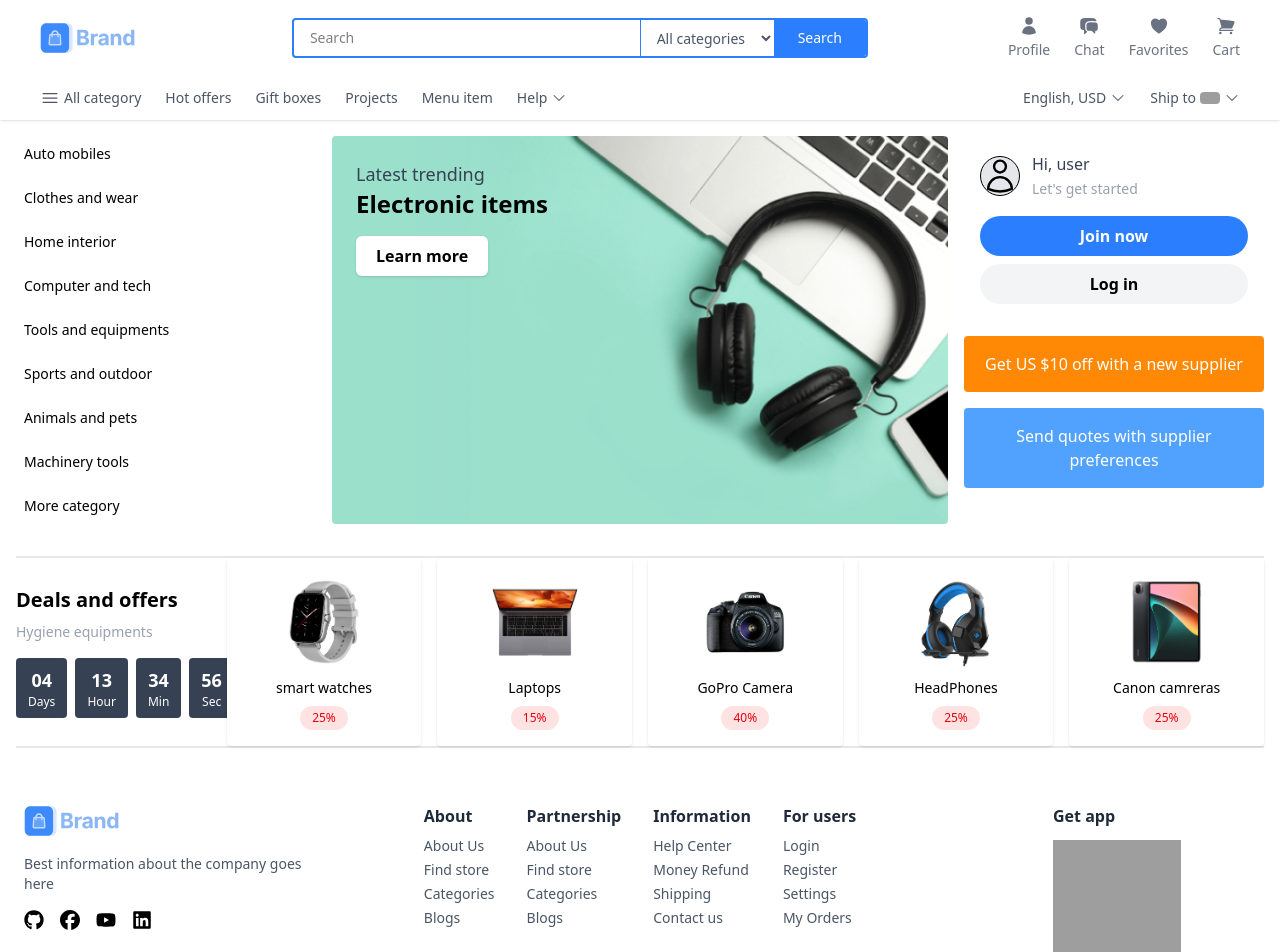
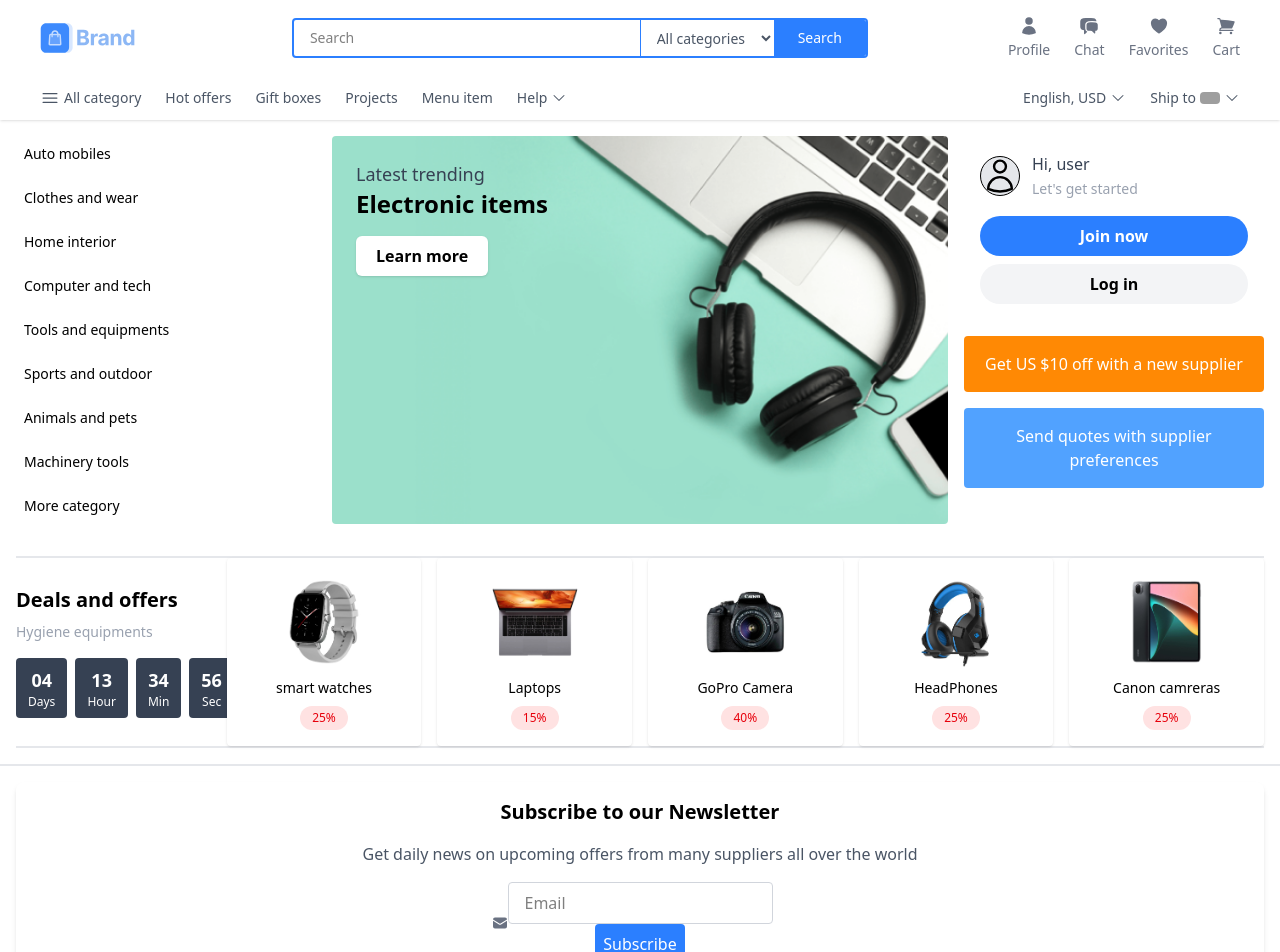
Before and after one commit to mustafa-asif/ecommerce-frontend-design, a React (Vite) app: page / in a window 1280 px wide. Shown: the top 952 px of the page. Built offline with nearby package versions, Linux system fonts and the light colour scheme; grey boxes are pictures that could not be loaded.

Commit message:
New letter component integrated successfully

```diff
--- a/src/Frontend/HomePage.jsx
+++ b/src/Frontend/HomePage.jsx
@@ -4,6 +4,7 @@ import Timer from '../components/Timer';
 import Header from '../components/Header';
 import Footer from '../components/Footer';
 import Trending from '../components/Trending';
+import Newsletter from '../components/Newsletter';
 import { getProductById } from '../Backend/productsData';
 
 const HomePage = () => {
@@ -67,6 +68,7 @@ useEffect(()=>{
 
     </main>
   </section>
+  <Newsletter />
   <Footer />
 
 
```
